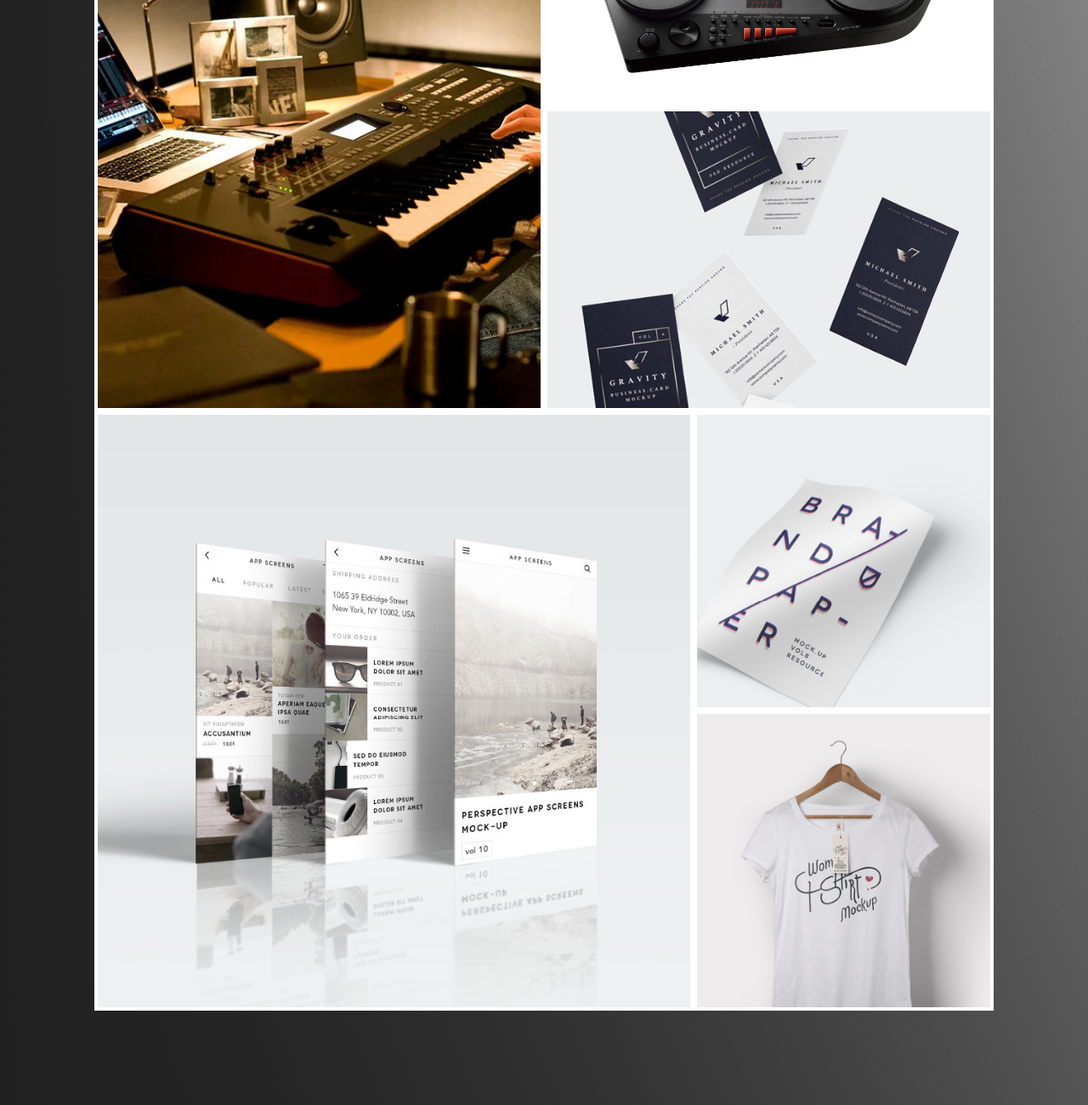
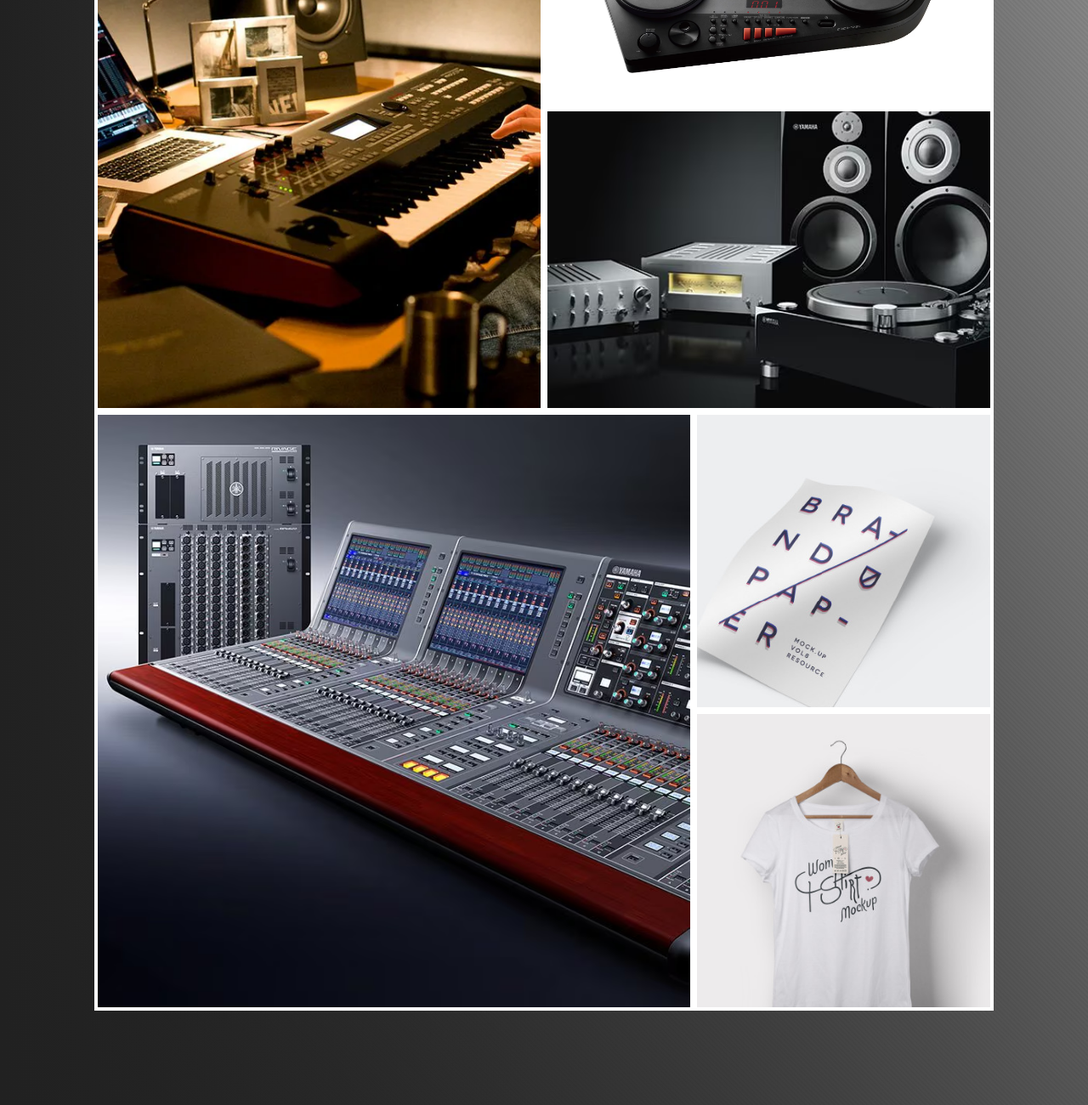
Before and after one commit to joshuapanadero/joshuapanadero.github.io, a plain HTML site: page portfolio.html in a window 1280 px wide. Shown: the part 3340-4640 px from the top of the page at 85% size. Drawn offline with Linux system fonts and the light colour scheme.

Commit message:
Version 1.1

```diff
--- a/assets/css/urku.css
+++ b/assets/css/urku.css
@@ -1227,11 +1227,11 @@ body {
 }
 
 .item-12 {
-  background-image: url("../img/project-12.jpg");
+  background-image: url("../img/audio-video.avif");
 }
 
 .item-13 {
-  background-image: url("../img/project-13.jpg");
+  background-image: url("../img/audio-profesional.avif");
 }
 @media (min-width: 40em) {
   #layout-grid:checked ~ .rk-portfolio .item-13 {
```
Also changed, not shown: index.html (+1 -1 lines), assets/img/audio-profesional.avif (added), assets/img/audio-video.avif (renamed from assets/img/Audio & Video.avif).
